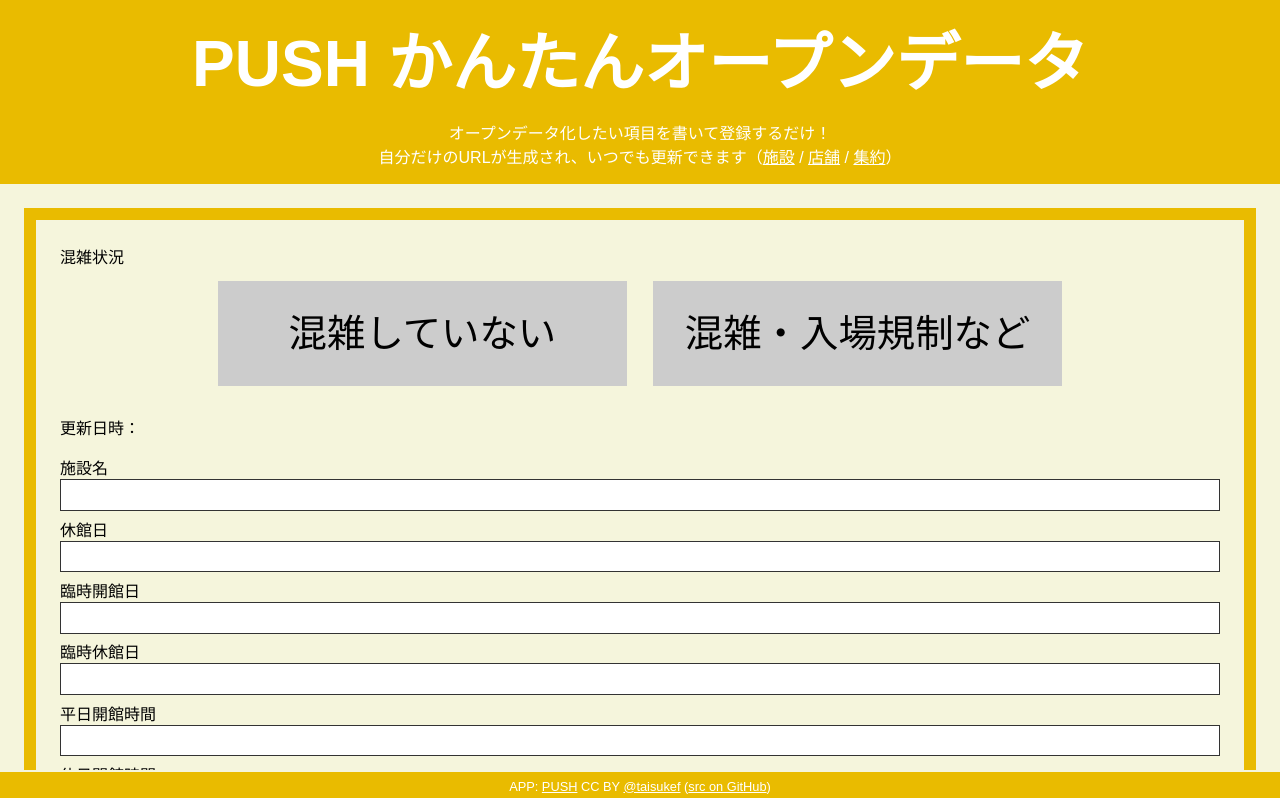
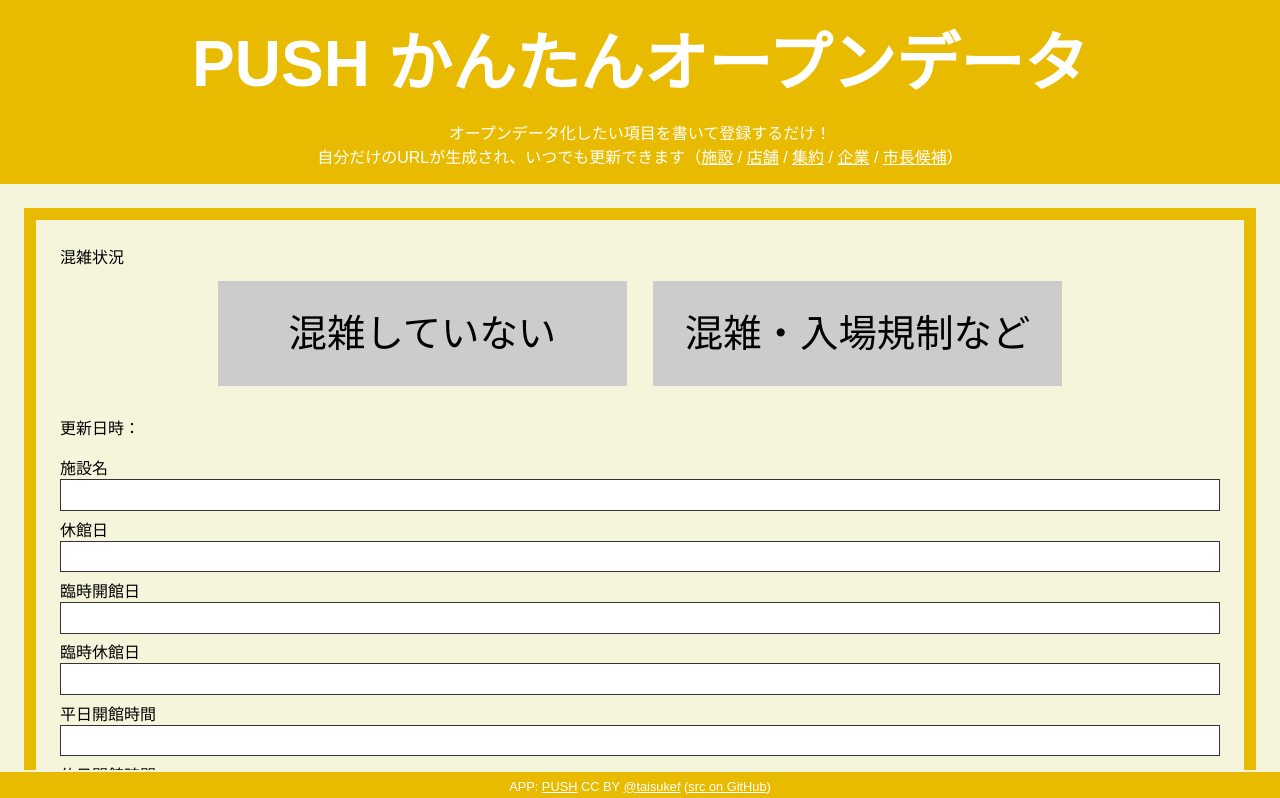
Before and after one commit to code4fukui/push, a website: page static/index.html in a window 1280 px wide. Shown: the top 798 px of the page. Drawn offline with Linux system fonts and the light colour scheme.

Commit message:
企業データ、市長候補データ追加

```diff
--- a/push_deno.mjs
+++ b/push_deno.mjs
@@ -1,7 +1,10 @@
 import fs from './node_fs.mjs'
 import { serve } from "https://deno.land/std@0.50.0/http/server.ts"
 import util from './util.mjs'
+import { config } from "https://deno.land/x/dotenv/mod.ts"
 //import "https://deno.land/x/dotenv/load.ts"
+// console.log(config)
+// return
 
 const PORT = parseInt(Deno.env.get('PORT')) || 8006
 
--- a/static/index.html
+++ b/static/index.html
@@ -106,7 +106,7 @@ input[type="submit"] {
   <div class=header>
     <h1><a href=https://push.sabae.cc/>PUSH かんたんオープンデータ</a></h1>
     <div class=subtitle>オープンデータ化したい項目を書いて登録するだけ！<br>
-      自分だけのURLが生成され、いつでも更新できます（<a href='./#type=facility'>施設</a> / <a href='./#type=store'>店舗</a> / <a href='./#type=container'>集約</a>）</div>
+      自分だけのURLが生成され、いつでも更新できます（<span id=types></span>）</div>
   </div>
 
   <div class=main>
@@ -129,22 +129,23 @@ input[type="submit"] {
 
 <script type='module'>
 
-const TYPES = {
-  facility: ['施設名', '休館日', '臨時開館日', '臨時休館日', '平日開館時間', '休日開館時間', '入館可能時間', '年末年始', 'URL', '備考'],
-  store: ['店舗名', '定休日', '営業時間', 'お店から一言', 'URL', '備考'],
-  container: ['集約名', 'IDs', '備考'],
-}
-const NO_STATUS_TYPES = [ 'container' ]
+import TYPES from "./types.mjs";
+
+types.innerHTML = Object.keys(TYPES).map(t => `<a href='./#type=${t}'>${TYPES[t].name_ja}</a>`).join(' / ');
+console.log(types.innerHTML);
+// <a href='./#type=facility'>施設</a> / <a href='./#type=store'>店舗</a> / <a href='./#type=container'>集約</a>
 
 let data = []
 const makeInputs = function () {
-  const names = TYPES[type]
+  const atype = TYPES[type];
+  const names = atype.atts;
   data = []
   inputs.innerHTML = ''
   lastUpdate.textContent = ''
   document.getElementById('b1_0').setFlag(false)
   document.getElementById('b1_1').setFlag(false)
-  divStatus.style.visibility = NO_STATUS_TYPES.indexOf(type) >= 0 ? 'hidden' : 'visible'
+  //divStatus.style.visibility = NO_STATUS_TYPES.indexOf(type) >= 0 ? 'hidden' : 'visible'
+  divStatus.style.display = atype.status_congrestion ? 'block' : 'none';
 
   const names2 = names.filter(n => true)
   names2.push('パスコード')
--- /dev/null
+++ b/static/types.mjs
@@ -0,0 +1,26 @@
+const TYPES = {
+  facility: {
+    name_ja: '施設',
+    atts: ['施設名', '休館日', '臨時開館日', '臨時休館日', '平日開館時間', '休日開館時間', '入館可能時間', '年末年始', 'URL', '備考'],
+    status_congrestion: true,
+  },
+  store: {
+    name_ja: '店舗',
+    atts: ['店舗名', '定休日', '営業時間', 'お店から一言', 'URL', '備考'],
+    status_congrestion: true,
+  },
+  container: {
+    name_ja: '集約',
+    atts: ['集約名', 'IDs', '備考'],
+  },
+  company: {
+    name_ja: '企業',
+    atts: ['企業名', 'URL', '住所', 'メールアドレス', '電話番号'],
+  },
+  mayorcandidate: {
+    name_ja: '市長候補',
+    atts: ['氏名', '氏名よみ', 'キャッチフレーズ', '公式サイトURL', 'Facebook', 'Twitter', 'YouTube', 'Instagram', '候補時年齢', '出身地', '職歴', '学歴'],
+  },
+};
+
+export default TYPES;
```
